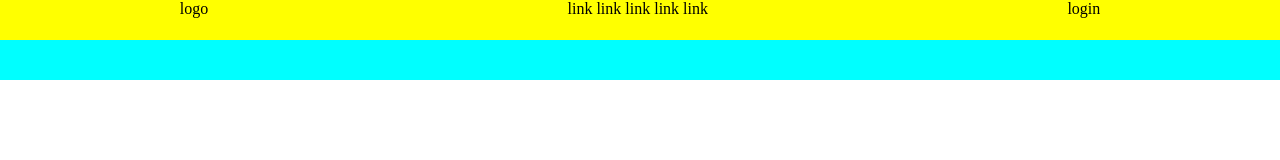
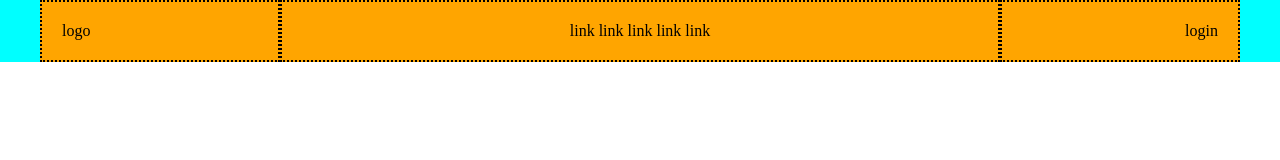
Before and after one commit to anthony-mure/htmlcss-struttura-discord, a plain HTML site: page index.html in a window 1280 px wide. Drawn offline with Linux system fonts and the light colour scheme.

Commit message:
[add]header

```diff
--- a/assets/css/style.css
+++ b/assets/css/style.css
@@ -4,18 +4,35 @@
   box-sizing: border-box;
 }
 
+header {
+  background-color: aqua;
+
+}
+
+.container {
+  background-color: orange;
+  display: flex;
+  max-width: 1200px;
+  margin: 0px auto;
 
 
-.container {
-  background-color: aqua;
-  height: 80px
 }
 
+.col-20 {
+  width: 20%;
+  padding: 20px;
+}
 
-.cols {
-  background-color: yellow;
-  justify-content: space-around;
-  height: 40px;
-  display: flex;
+.col-60 {
+  width: 60%;
+  padding: 20px;
+  text-align: center;
+}
 
+.right {
+  text-align: right;
 }
+
+.border-black {
+  border: 2px dotted black;
+}
--- a/index.html
+++ b/index.html
@@ -10,22 +10,40 @@
 
 <body>
 
+  <!--header-->
   <header>
-
     <div class="container">
 
-      <div class="cols">
 
-        <div class="col1">logo</div>
-        <div class="col2">link link link link link</div>
-        <div class="col3">login</div>
+      <div class="col-20 border-black">logo</div>
+      <div class="col-60 border-black">link link link link link</div>
+      <div class="col-20 right border-black ">login</div>
 
-      </div>
+
+
     </div>
 
   </header>
 
+  <!--main-->
 
+  <main>
+    <div></div>
+    <div></div>
+    <div></div>
+    <div></div>
+    <div></div>
+
+  </main>
+
+  <!--footer-->
+
+  <footer>
+
+    <div></div>
+    <div></div>
+
+  </footer>
 </body>
 
 </html>
```
